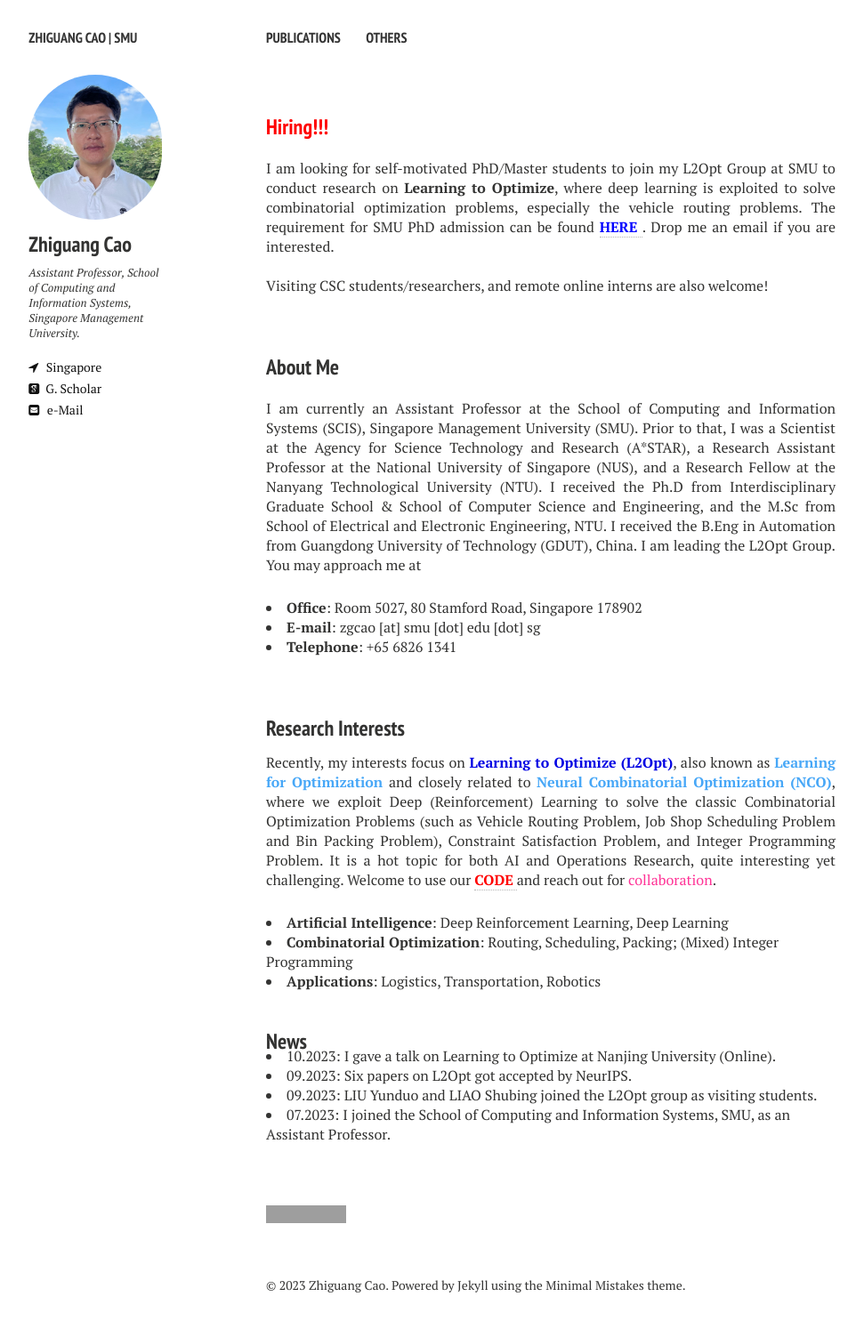
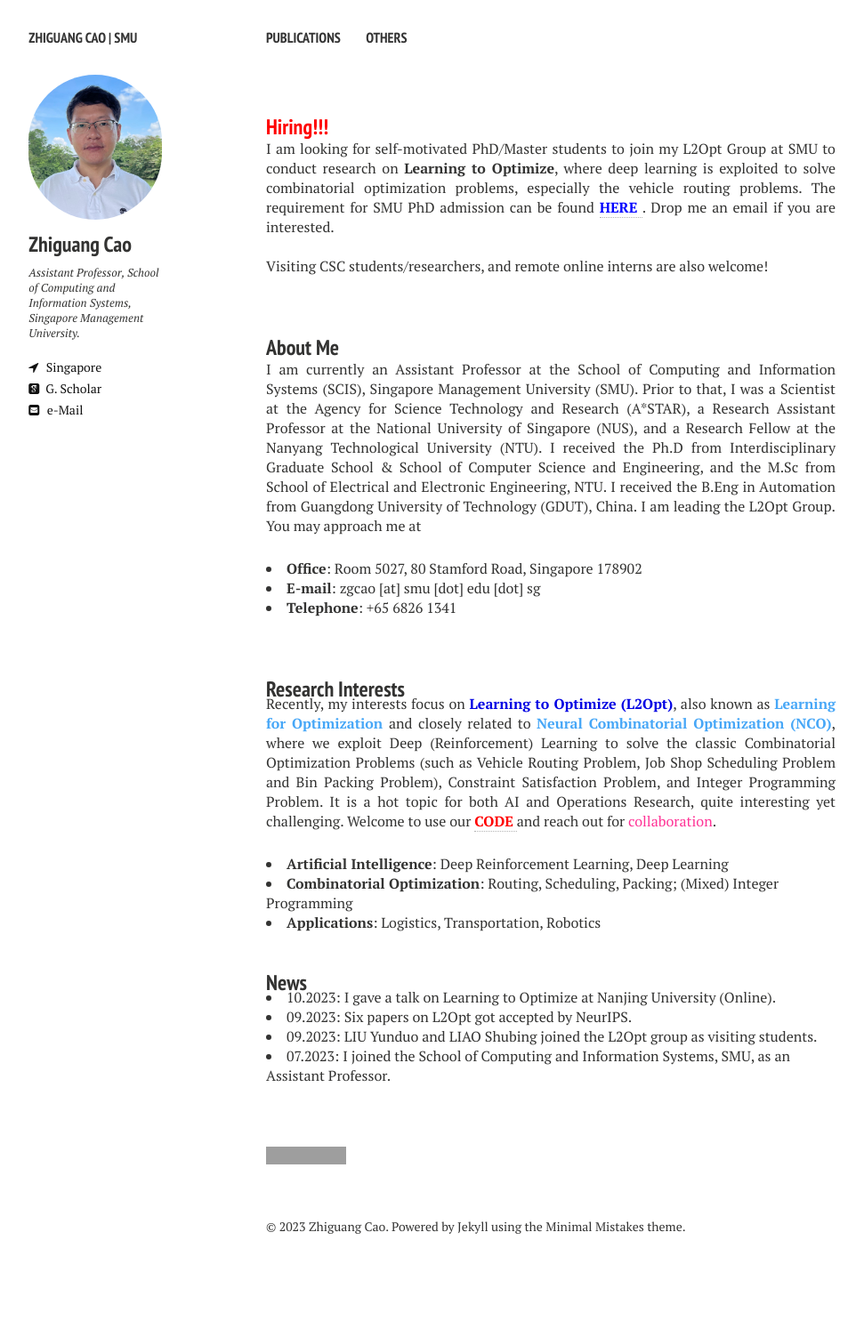
Before and after one commit to zhiguangcaosg/zhiguangcaosg.github.io, a Jekyll site: the page built from index.md, in a window 1280 px wide. Shown: the whole page at 89% size, without its empty margins (21-992 px from the left). Built offline with Jekyll 4.4.1, drawn with Linux system fonts in a browser that asks for light colours; nearby versions of some CDN libraries; after the commit the page ends 1437 px from its top, so only the background shows below that; grey boxes are pictures that could not be loaded.

Commit message:
Update index.md

```diff
--- a/index.md
+++ b/index.md
@@ -4,7 +4,7 @@ description: "Zhiguang Cao's website"
 tags: [Jekyll, theme, responsive, blog, template]
 image: banner1.png
 ---
-<h3 style="margin-bottom:0px;padding-top:20px;color:#FF0000">Hiring!!!</h3> <br>
+<h3 style="margin-bottom:0px;padding-top:20px;color:#FF0000">Hiring!!!</h3>
 
 <p align="justify">I am looking for self-motivated PhD/Master students to join my L2Opt Group at SMU to conduct research on <b>Learning to Optimize</b>, where deep learning is exploited to solve combinatorial optimization problems, especially the vehicle routing problems. The requirement for SMU PhD admission can be found <a href="https://scis.smu.edu.sg/programmes/PhD/admission-fees-scholarships"  target="_blank"> <font color="#0000FF"><b>HERE</b> </font></a>. Drop me an email if you are interested. </p>
 <br />
@@ -13,7 +13,7 @@ image: banner1.png
 <br />
 
 
-<h3 style="margin-bottom:0px;padding-top:20px;">About Me</h3> <br>
+<h3 style="margin-bottom:0px;padding-top:20px;">About Me</h3>
 
 <p align="justify">I am currently an Assistant Professor at the School of Computing and Information Systems (SCIS), Singapore Management University (SMU). Prior to that, I was a Scientist at the Agency for Science Technology and Research (A*STAR), a Research Assistant Professor at the National University of Singapore (NUS), and a Research Fellow at the Nanyang Technological University (NTU). I received the Ph.D from Interdisciplinary Graduate School & School of Computer Science and Engineering, and the M.Sc from School of Electrical and Electronic Engineering, NTU. I received the B.Eng in Automation from Guangdong University of Technology (GDUT), China. I am leading the L2Opt Group. You may approach me at</p>
 <li>
@@ -28,7 +28,7 @@ image: banner1.png
 <br />
 
 
-<h3 style="margin-bottom:-8px;padding-top:20px;">Research Interests</h3> <br>
+<h3 style="margin-bottom:-8px;padding-top:20px;">Research Interests</h3>
 <p align="justify">Recently, my interests focus on <font color="#0000E3"><b>Learning to Optimize (L2Opt)</b></font>, also known as <font color="#47A7F7"><b>Learning for Optimization </b></font> and closely related to <font color="#47A7F7"><b>Neural Combinatorial Optimization (NCO)</b></font>, where we exploit Deep (Reinforcement) Learning to solve the classic Combinatorial Optimization Problems (such as Vehicle Routing Problem, Job Shop Scheduling Problem and Bin Packing Problem), Constraint Satisfaction Problem, and Integer Programming Problem. It is a hot topic for both AI and Operations Research, quite interesting yet challenging. Welcome to use our <a href="https://zhiguangcaosg.github.io/publications/"  target="_blank"> <font color="#FF0000"><b>CODE</b> </font></a> and reach out for <font color="#FF3396">collaboration</font>.
 </p>
 <li>
```
